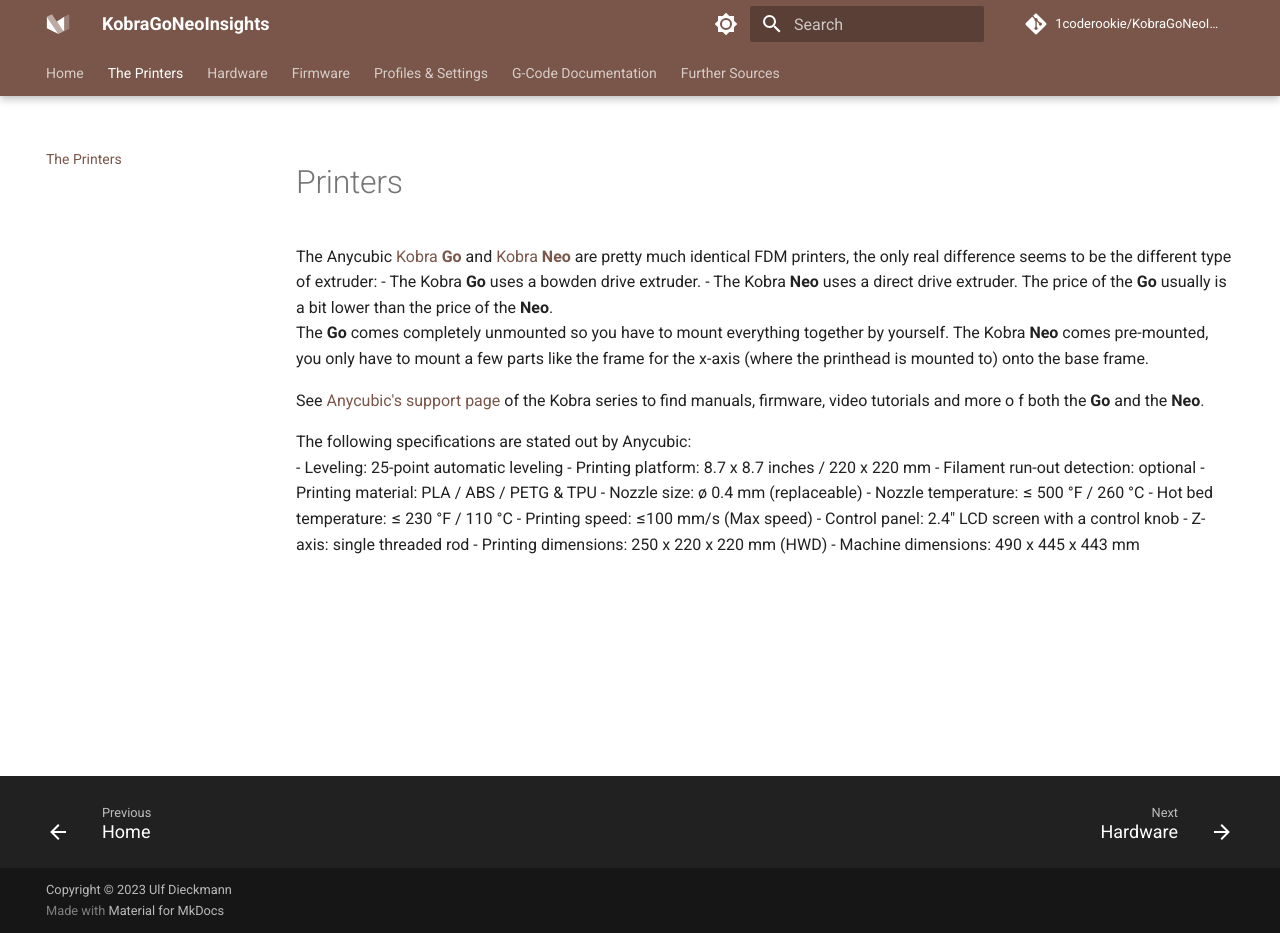
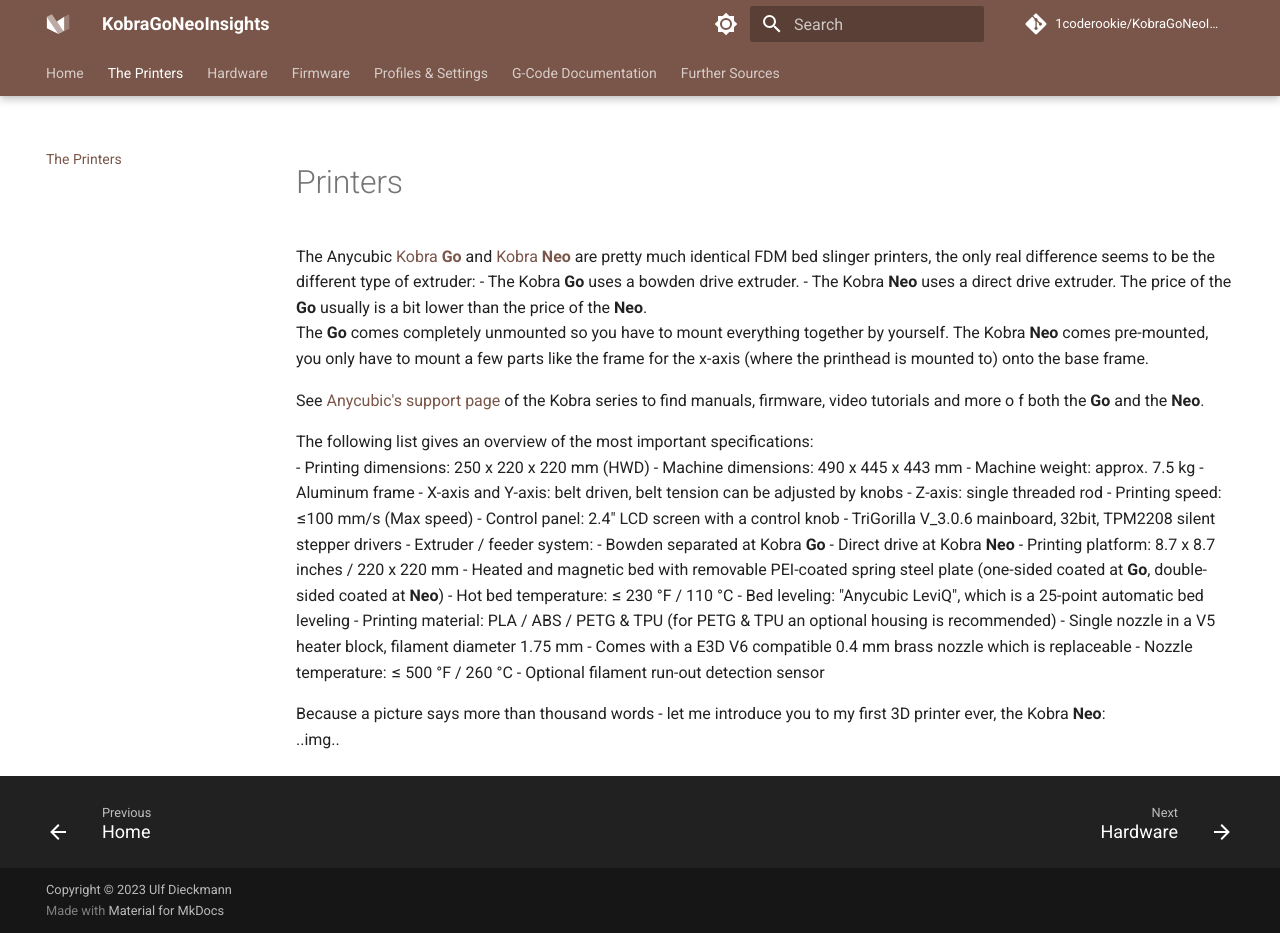
Before and after one commit to 1coderookie/KobraGoNeoInsights, an MkDocs documentation site: the page built from docs/printers.md, in a window 1280 px wide and 933 px high. Built offline with MkDocs 1.6.1 and Material for MkDocs 9.7.7, drawn with Linux system fonts in a browser that asks for light colours; comment, search, counter and statistics services are not loaded.

Commit message:
Update printers.md

```diff
--- a/docs/printers.md
+++ b/docs/printers.md
@@ -1,7 +1,7 @@
 <link rel=”manifest” href=”docs/manifest.webmanifest”>
 
 # Printers
-The Anycubic [Kobra **Go**](https://www.anycubic.com/collections/3d-printers/products/kobra-go) and [Kobra **Neo**](https://www.anycubic.com/collections/3d-printers/products/kobra-neo) are pretty much identical FDM printers, the only real difference seems to be the different type of extruder:
+The Anycubic [Kobra **Go**](https://www.anycubic.com/collections/3d-printers/products/kobra-go) and [Kobra **Neo**](https://www.anycubic.com/collections/3d-printers/products/kobra-neo) are pretty much identical FDM bed slinger printers, the only real difference seems to be the different type of extruder:
 - The Kobra **Go** uses a bowden drive extruder.
 - The Kobra **Neo** uses a direct drive extruder.
 The price of the **Go** usually is a bit lower than the price of the **Neo**.
@@ -9,16 +9,28 @@
 
 See [Anycubic's support page](https://www.anycubic.com/blogs/news/all-you-need-to-know-about-kobra-series) of the Kobra series to find manuals, firmware, video tutorials and more o f both the **Go** and the **Neo**.
 
-The following specifications are stated out by Anycubic:
-- Leveling: 25-point automatic leveling
-- Printing platform: 8.7 x 8.7 inches / 220 x 220 mm
-- Filament run-out detection: optional
-- Printing material: PLA / ABS / PETG & TPU
-- Nozzle size: ø 0.4 mm (replaceable)
-- Nozzle temperature: ≤ 500 °F / 260 °C
-- Hot bed temperature: ≤ 230 °F / 110 °C
+The following list gives an overview of the most important specifications:
+- Printing dimensions: 250 x 220 x 220 mm (HWD)
+- Machine dimensions: 490 x 445 x 443 mm
+- Machine weight: approx. 7.5 kg
+- Aluminum frame
+- X-axis and Y-axis: belt driven, belt tension can be adjusted by knobs
+- Z-axis: single threaded rod
 - Printing speed: ≤100 mm/s (Max speed)
 - Control panel: 2.4" LCD screen with a control knob
-- Z-axis: single threaded rod
-- Printing dimensions: 250 x 220 x 220 mm (HWD)
-- Machine dimensions: 490 x 445 x 443 mm
+- TriGorilla V_3.0.6 mainboard, 32bit, TPM2208 silent stepper drivers
+- Extruder / feeder system:
+    - Bowden separated at Kobra **Go**
+    - Direct drive at Kobra **Neo**
+- Printing platform: 8.7 x 8.7 inches / 220 x 220 mm
+- Heated and magnetic bed with removable PEI-coated spring steel plate (one-sided coated at **Go**, double-sided coated at **Neo**)
+- Hot bed temperature: ≤ 230 °F / 110 °C
+- Bed leveling: "Anycubic LeviQ", which is a 25-point automatic bed leveling
+- Printing material: PLA / ABS / PETG & TPU (for PETG & TPU an optional housing is recommended)
+- Single nozzle in a V5 heater block, filament diameter 1.75 mm
+- Comes with a E3D V6 compatible 0.4 mm brass nozzle which is replaceable
+- Nozzle temperature: ≤ 500 °F / 260 °C
+- Optional filament run-out detection sensor
+
+Because a picture says more than thousand words - let me introduce you to my first 3D printer ever, the Kobra **Neo**:
+..img..
```
